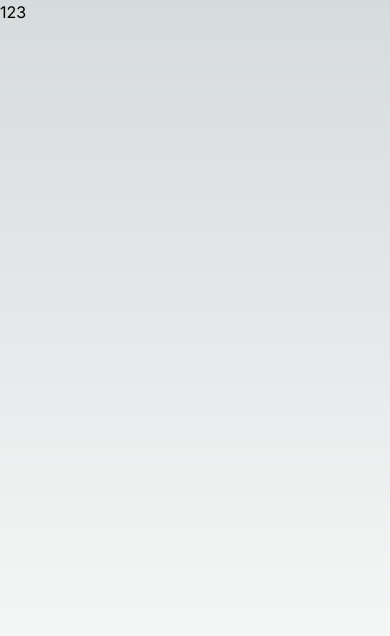
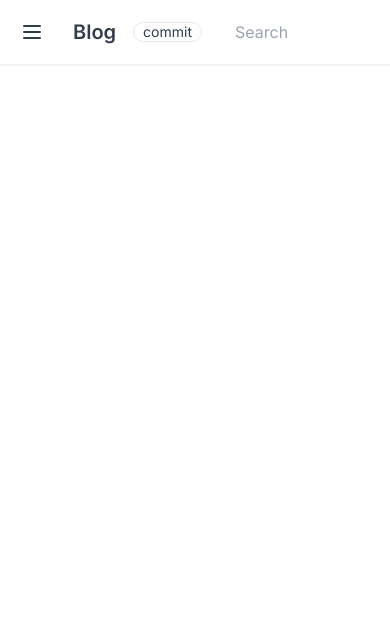
Before and after one commit to cheetosysst/issue-blog, a Next.js app: page / in a window 390 px wide. Shown: the top 636 px of the page. Built offline with nearby package versions, Linux system fonts and the light colour scheme.

Commit message:
feat: navbar added navbar added daisyui

```diff
--- a/package.json
+++ b/package.json
@@ -1,5 +1,5 @@
 {
-	"name": "dcard-blog",
+	"name": "issue-blog",
 	"version": "0.1.0",
 	"private": true,
 	"scripts": {
@@ -10,6 +10,7 @@
 		"format": "prettier . --write"
 	},
 	"dependencies": {
+		"lucide-react": "^0.354.0",
 		"next": "14.1.3",
 		"react": "^18",
 		"react-dom": "^18"
@@ -20,6 +21,7 @@
 		"@types/react": "^18",
 		"@types/react-dom": "^18",
 		"autoprefixer": "^10.0.1",
+		"daisyui": "^4.7.3",
 		"postcss": "^8",
 		"prettier": "3.2.5",
 		"prettier-plugin-tailwindcss": "^0.5.12",
--- a/src/app/globals.css
+++ b/src/app/globals.css
@@ -1,30 +1,6 @@
 @tailwind base;
 @tailwind components;
 @tailwind utilities;
-
-:root {
-	--foreground-rgb: 0, 0, 0;
-	--background-start-rgb: 214, 219, 220;
-	--background-end-rgb: 255, 255, 255;
-}
-
-@media (prefers-color-scheme: dark) {
-	:root {
-		--foreground-rgb: 255, 255, 255;
-		--background-start-rgb: 0, 0, 0;
-		--background-end-rgb: 0, 0, 0;
-	}
-}
-
-body {
-	color: rgb(var(--foreground-rgb));
-	background: linear-gradient(
-			to bottom,
-			transparent,
-			rgb(var(--background-end-rgb))
-		)
-		rgb(var(--background-start-rgb));
-}
 
 @layer utilities {
 	.text-balance {
--- a/src/app/layout.tsx
+++ b/src/app/layout.tsx
@@ -1,6 +1,7 @@
 import type { Metadata } from "next";
 import { Inter } from "next/font/google";
 import "./globals.css";
+import Navbar from "@/components/navbar";
 
 const inter = Inter({ subsets: ["latin"] });
 
@@ -15,8 +16,12 @@ export default function RootLayout({
 	children: React.ReactNode;
 }>) {
 	return (
-		<html lang="en">
-			<body className={inter.className}>{children}</body>
+		<html lang="en" data-theme="emerald">
+			<body className={`${inter.className} pt-20`}>
+				<Navbar />
+
+				{children}
+			</body>
 		</html>
 	);
 }
--- a/src/app/page.tsx
+++ b/src/app/page.tsx
@@ -1,3 +1,3 @@
 export default function Home() {
-	return <main className="flex min-h-screen">123</main>;
+	return <main> </main>;
 }
--- /dev/null
+++ b/src/components/navbar.tsx
@@ -0,0 +1,38 @@
+import { Menu } from "lucide-react";
+import Link from "next/link";
+
+export default function (): React.ReactNode {
+	return (
+		<div className="navbar bg-base-100 border-base-200/50 fixed top-0 mx-auto border-b-2">
+			<div className="dropdown">
+				<div
+					tabIndex={0}
+					role="button"
+					className="btn btn-ghost btn-circle"
+				>
+					<Menu />
+				</div>
+				<ul className="menu menu-sm dropdown-content bg-base-100 rounded-box z-[1] mt-3 w-52 p-2 shadow">
+					<li>
+						<Link href={"#"}>Homepage</Link>
+					</li>
+					<li>
+						<Link href={"#"}>Portfolio</Link>
+					</li>
+					<li>
+						<Link href={"#"}>About</Link>
+					</li>
+				</ul>
+			</div>
+			<Link href={"#"} className="btn btn-ghost text-xl">
+				Blog
+			</Link>
+			<span className="badge">commit</span>
+			<input
+				type="text"
+				placeholder="Search"
+				className="input mx-4 w-full sm:max-w-sm"
+			/>
+		</div>
+	);
+}
--- a/tailwind.config.ts
+++ b/tailwind.config.ts
@@ -1,4 +1,5 @@
 import type { Config } from "tailwindcss";
+import daisyui from "daisyui";
 
 const config: Config = {
 	content: [
@@ -7,14 +8,11 @@ const config: Config = {
 		"./src/app/**/*.{js,ts,jsx,tsx,mdx}",
 	],
 	theme: {
-		extend: {
-			backgroundImage: {
-				"gradient-radial": "radial-gradient(var(--tw-gradient-stops))",
-				"gradient-conic":
-					"conic-gradient(from 180deg at 50% 50%, var(--tw-gradient-stops))",
-			},
-		},
+		extend: {},
 	},
-	plugins: [],
+	daisyui: {
+		themes: ["emerald"],
+	},
+	plugins: [daisyui],
 };
 export default config;
```
Also changed, not shown: 1 other file (tests, documents, lock files or other folders).
